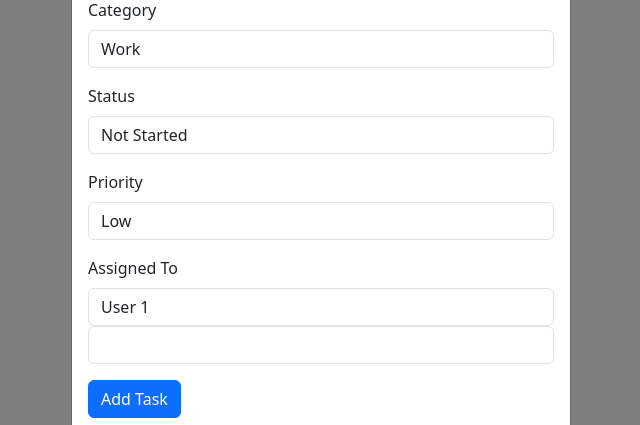
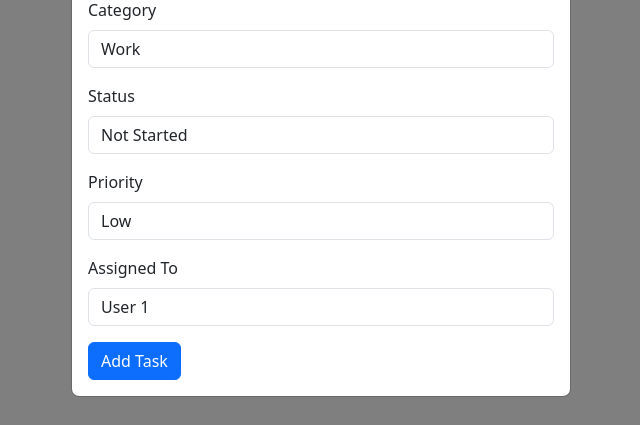
Before and after one commit to noshinrahman11/Task-Management-Software, a Flask app: page /dashboard in a window 1280 px wide, after a click on "Add New Task". Shown: the part 454-879 px from the top of the page, without its empty margins (319-959 px from the left). Run offline with Flask 3, Linux system fonts and the light colour scheme; a user stored in the database is signed in.

Commit message:
add task form submits now but there is still an error

```diff
--- a/app.py
+++ b/app.py
@@ -48,8 +48,8 @@ def register():
         password_hash = request.form['password']
         FirstName = request.form['FirstName']
         LastName = request.form['LastName']
-        # BirthDate = request.form['BirthDate']
         BirthDate = datetime.strptime(request.form['BirthDate'], "%Y-%m-%d")
+        Role = request.form['Role']
 
         # Check if username or email already exists
         user = User.query.filter((User.username == username) | (User.email == email)).first()
@@ -61,7 +61,7 @@ def register():
             flash('Password must contain at least one number, one uppercase letter, and one special character.', category='error')
             return redirect(url_for('register'))
         else:
-            new_user = User(username=username, password=password_hash, email=email, FirstName=FirstName, LastName=LastName, BirthDate=BirthDate)
+            new_user = User(username=username, password=password_hash, email=email, FirstName=FirstName, LastName=LastName, BirthDate=BirthDate, Role=Role)
             # new_user.set_password(password_hash)
             db_sessions.add(new_user)
             db_sessions.commit()
@@ -83,18 +83,26 @@ def dashboard():
         status = request.form['status']
         priority = request.form['priority']
 
+        print(f"Received task: {taskName}, {description}, {startDate}, {dueDate}, {category}, {status}, {priority}")
+
         new_task = Task(name=taskName, description=description, startDate=startDate, dueDate=dueDate, category=category, status=status, priority=priority, assignedTo=current_user.username)
          # Create a new task instance and add it to the database
 
         db_sessions.add(new_task)
         db_sessions.commit()
+        print("Task added successfully to the database.")
+
         flash('Task added successfully!', category='success')
-        return render_template("dashboard.html")
+        return redirect(url_for('dashboard'))
 
     # Retrieve user's tasks from the database
     # user_tasks = current_user.tasks
     # return render_template('dashboard.html', tasks=user_tasks, user=current_user)
-    return render_template('dashboard.html', user=current_user)
+
+    # return render_template('dashboard.html', user=current_user)
+
+    user_tasks = Task.query.filter_by(assignedTo=current_user.username).all()
+    return render_template('dashboard.html', tasks=user_tasks, user=current_user)
 
 @app.errorhandler(401)
 def unauthorized(e):
--- a/models.py
+++ b/models.py
@@ -21,14 +21,16 @@ class User(Base, UserMixin):
     LastName = Column(String(50), unique=True)
     email = Column(String(50), unique=True)
     BirthDate = Column(DateTime)
+    Role = Column(String(20))
 
-    def __init__(self, username=None, password=None, FirstName=None, LastName=None, email=None, BirthDate=None):
+    def __init__(self, username=None, password=None, FirstName=None, LastName=None, email=None, BirthDate=None, Role=None):
         self.username = username
         self.set_password(password)
         self.FirstName = FirstName
         self.LastName = LastName
         self.email = email
         self.BirthDate = BirthDate
+        self.Role = Role
 
     def set_password(self, password):
         self.password_hash = generate_password_hash(password)
--- a/templates/dashboard.html
+++ b/templates/dashboard.html
@@ -5,6 +5,36 @@
     <meta name="viewport" content="width=device-width, initial-scale=1.0">
     <title>Task Management Dashboard</title>
     <link href="https://cdn.jsdelivr.net/npm/bootstrap@5.3.0-alpha1/dist/css/bootstrap.min.css" rel="stylesheet">
+
+    <!-- Flash messages -->
+    {% with messages = get_flashed_messages(with_categories=true) %}
+        {% if messages %}
+            <div class="flash-messages">
+                {% for category, message in messages %}
+                    <div class="flash-message {{ category }}">
+                        {{ message }}
+                    </div>
+                {% endfor %}
+            </div>
+        {% endif %}
+    {% endwith %}
+
+    <script>
+        // Form validation, no empty fields, valid email, password requirements
+        function validateForm() {
+            var email = document.getElementById('taskName').value;
+            var password = document.getElementById('description').value;
+            var username = document.getElementById('startDate').value;
+            var firstName = document.getElementById('dueDate').value;
+            var lastName = document.getElementById('category').value;
+            var birthDate = document.getElementById('status').value;
+            var birthDate = document.getElementById('priority').value;
+            var assignedTo = document.getElementById('assignedTo').value;
+
+            return true;
+        }
+    </script>
+
 </head>
 <body>
     <div class="container mt-5">
@@ -38,27 +68,27 @@
                     <button type="button" class="btn-close" data-bs-dismiss="modal" aria-label="Close"></button>
                 </div>
                 <div class="modal-body">
-                    <form id="addTaskForm">
+                    <form id="addTaskForm" action=/dashboard method="POST" onsubmit="return validateForm()">
                         <div class="mb-3">
                             <label for="taskName" class="form-label">Task Name</label>
-                            <input type="text" class="form-control" id="taskName" required>
+                            <input type="text" class="form-control" id="taskName" name="taskName" required>
                         </div>
                         <div class="mb-3">
                             <label for="description" class="form-label">Description</label>
-                            <input type="text" class="form-control" id="description" required>
+                            <input type="text" class="form-control" id="description" name="description" required>
                         </div>
                         <div class="mb-3">
                             <label for="startDate" class="form-label">Start Date</label>
-                            <input type="datetime-local" class="form-control" id="startDate" required>
+                            <input type="datetime-local" class="form-control" id="startDate" name="startDate" required>
                         </div>
                         <div class="mb-3">
                             <label for="dueDate" class="form-label">Due Date</label>
-                            <input type="datetime-local" class="form-control" id="dueDate" required>
+                            <input type="datetime-local" class="form-control" id="dueDate" name="dueDate" required>
                         </div>
                         <!-- FIXME: Add dropdown select box options for category, status, and priority -->
                         <div class="mb-3">
                             <label for="category" class="form-label">Category</label>
-                            <select class="form-control" id="category" required>
+                            <select class="form-control" id="category" name="category" required>
                                 <option value="Work">Work</option>
                                 <option value="Personal">Personal</option>
                                 <option value="Other">Other</option>
@@ -68,7 +98,7 @@
                         <div class="mb-3">
                             <label for="status" class="form-label">Status</label>
                             <!-- FIXME: Add received and accepted after adding manager -->
-                            <select class="form-control" id="status" required>
+                            <select class="form-control" id="status" name="status" required>
                                 <option value="Not started">Not Started</option>
                                 <option value="In Progrss">In Progress</option>
                                 <option value="Completed">Completed</option>
@@ -79,7 +109,7 @@
                         </div>
                         <div class="mb-3">
                             <label for="priority" class="form-label">Priority</label>
-                            <select class="form-control" id="priority" required>
+                            <select class="form-control" id="priority" name="priority" required>
                                 <option value="Low">Low</option>
                                 <option value="Medium">Medium</option>
                                 <option value="High">High</option>
@@ -88,9 +118,11 @@
                         </div>
                         <div class="mb-3">
                             <label for="assignedTo" class="form-label">Assigned To</label>
-                            <select class="form-control" id="assignedTo" required>
+                            <select class="form-control" id="assignedTo" name="assignedTo" required>
                                 <option value="user1_username">User 1</option>
-                            <input type="text" class="form-control" id="assignedTo" required>
+                                <option value="admin_username">Admin</option> <!-- FIXME:Change values -->
+                            </select>
+                            <!-- <input type="text" class="form-control" id="assignedTo" required> -->
                         </div>
                         <button type="submit" class="btn btn-primary">Add Task</button>
                     </form>
@@ -125,23 +157,6 @@
             });
         }
 
-        document.getElementById('addTaskForm').addEventListener('submit', function(event) {
-            event.preventDefault();
-            const newTask = {
-                taskName: document.getElementById('taskName').value,
-                dueDate: document.getElementById('dueDate').value,
-                category: document.getElementById('category').value,
-                status: document.getElementById('status').value,
-                priority: document.getElementById('priority').value,
-                assignedTo: document.getElementById('assignedTo').value
-            };
-            tasks.push(newTask);
-            renderTasks();
-            document.getElementById('addTaskForm').reset();
-            const addTaskModal = new bootstrap.Modal(document.getElementById('addTaskModal'));
-            addTaskModal.hide();
-        });
-
         renderTasks();
     </script>
     <script src="https://cdn.jsdelivr.net/npm/bootstrap@5.3.0-alpha1/dist/js/bootstrap.bundle.min.js"></script>
```
Also changed, not shown: templates/register.html (+9 -2 lines), database.db.
